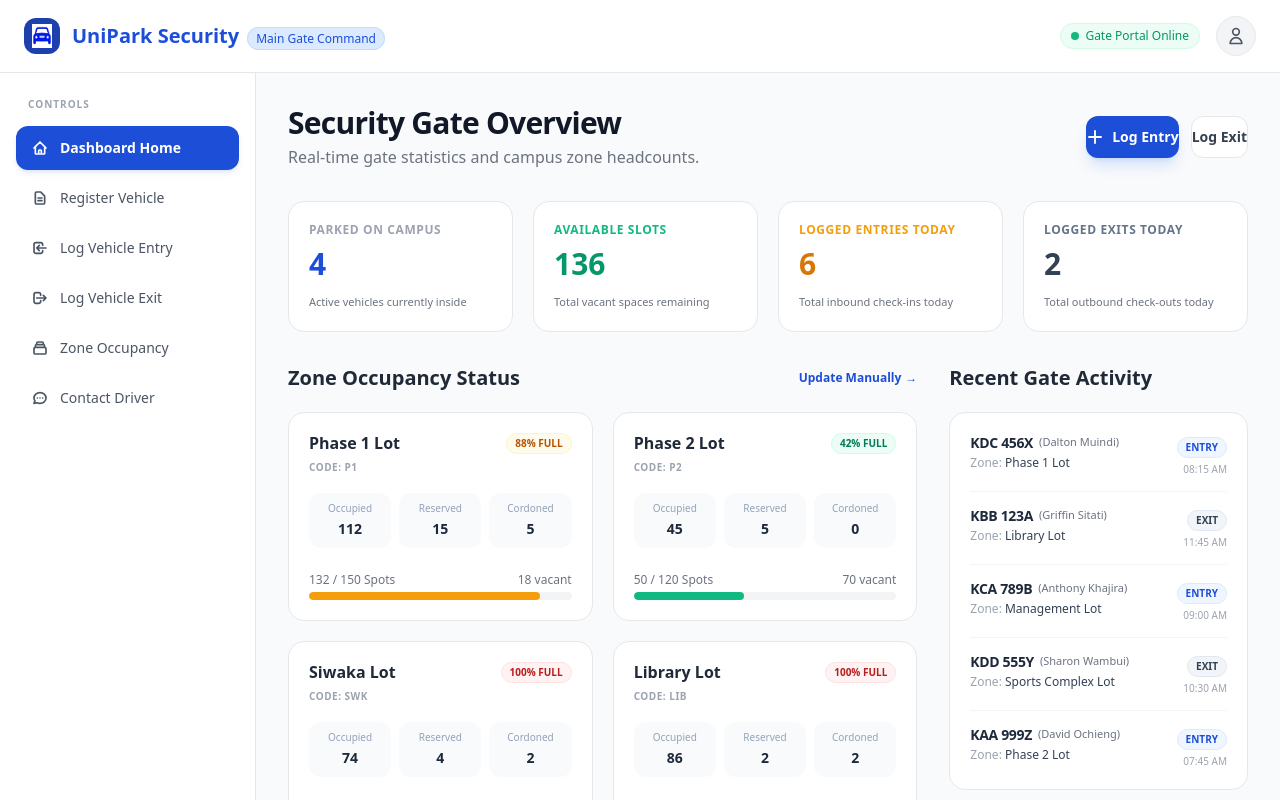
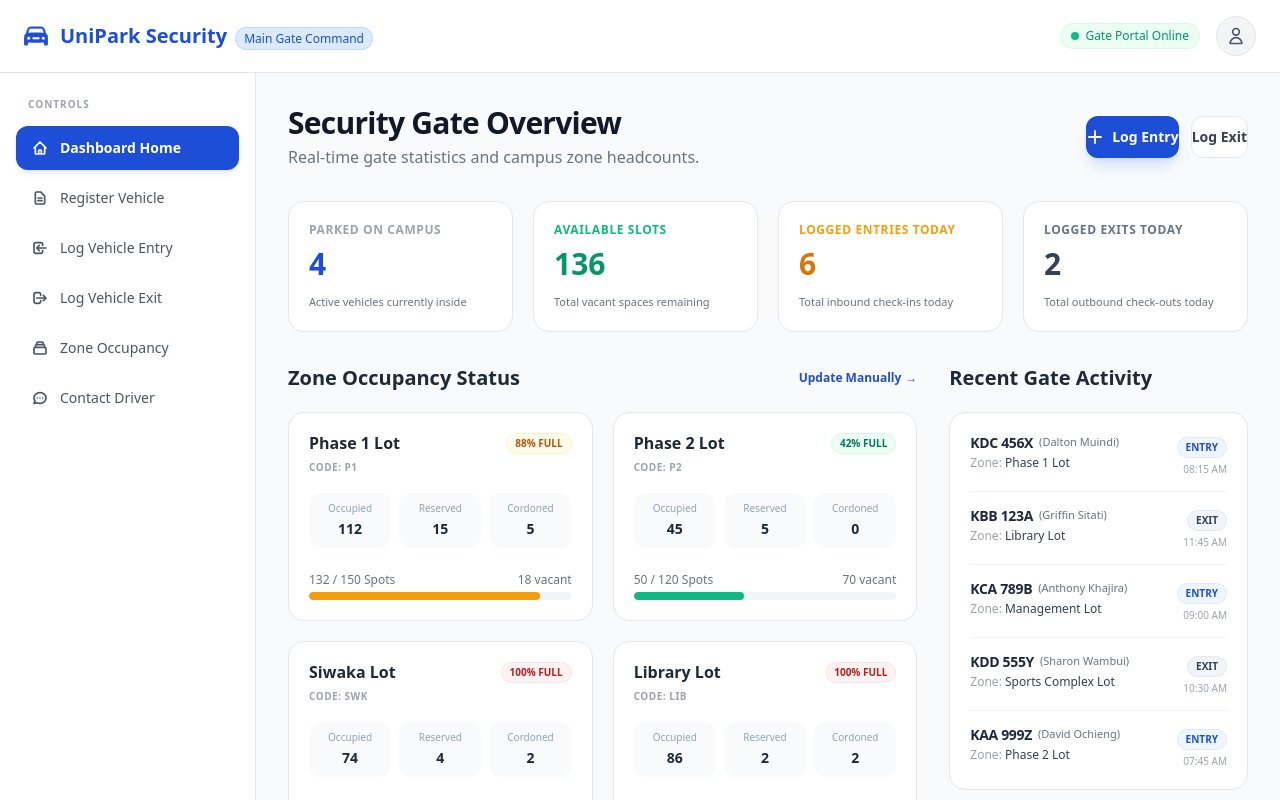
Before and after one commit to CelestialSteel/UniPark, a React (Vite) app in the folder frontend/: page /dashboard/guard in a window 1280 px wide. Shown: the top 800 px of the page. Built offline with nearby package versions, Linux system fonts and the light colour scheme.

Commit message:
Fixed the Logo
Changed it from a PNG to an SVG

```diff
--- a/frontend/src/components/Dashboard/AdminDashboard.jsx
+++ b/frontend/src/components/Dashboard/AdminDashboard.jsx
@@ -190,7 +190,7 @@ export default function AdminDashboard() {
             {/* Top Bar / Header */}
             <header className="border-b border-gray-200 bg-white/90 backdrop-blur-md px-6 py-4 flex items-center justify-between sticky top-0 z-40">
                 <div className="flex items-center gap-3">
-                    <div className="UniPark-Logo" style={{ backgroundColor: "#1e40af", padding: "8px", borderRadius: "12px", height: "36px", width: "36px", display: "flex", alignItems: "center", justifyContent: "center" }}>
+                    <div className="UniPark-Logo">
                         <img src={ASSETS.logo} alt="UniPark Logo" className="h-6 w-auto" />
                     </div>
                     <div>
--- a/frontend/src/components/Dashboard/DriverDashboard.jsx
+++ b/frontend/src/components/Dashboard/DriverDashboard.jsx
@@ -66,9 +66,9 @@ export default function DriverDashboard({ defaultTab = 'home' }) {
             {/* Top Bar / Header */}
             <header className="border-b border-gray-200 bg-white/90 backdrop-blur-md px-6 py-4 flex items-center justify-between sticky top-0 z-40">
                 <div className="flex items-center gap-3">
-                     <div className="UniPark-Logo" style={{ backgroundColor: "#1e40af", padding: "8px", borderRadius: "12px", height: "36px", width: "36px", display: "flex", alignItems: "center", justifyContent: "center" }}>
+                    <div className="UniPark-Logo">
                         <img src={ASSETS.logo} alt="UniPark Logo" className="h-6 w-auto" />
-                     </div>
+                    </div>
 
                     <div>
                         <span className="text-xl font-bold text-blue-700">UniPark</span>
@@ -166,11 +166,10 @@ export default function DriverDashboard({ defaultTab = 'home' }) {
                         <button
                             key={item.id}
                             onClick={() => setActiveTab(item.id)}
-                            className={`flex w-full items-center gap-3 rounded-xl px-4 py-3 text-left text-sm font-medium transition cursor-pointer ${
-                                activeTab === item.id
+                            className={`flex w-full items-center gap-3 rounded-xl px-4 py-3 text-left text-sm font-medium transition cursor-pointer ${activeTab === item.id
                                     ? 'bg-blue-700 text-white font-semibold shadow-md shadow-blue-700/10'
                                     : 'text-gray-600 hover:bg-blue-50 hover:text-blue-700'
-                            }`}
+                                }`}
                         >
                             <svg className="h-4 w-4 shrink-0" fill="none" stroke="currentColor" viewBox="0 0 24 24">
                                 <path strokeLinecap="round" strokeLinejoin="round" strokeWidth="2.5" d={item.icon} />
@@ -197,11 +196,10 @@ export default function DriverDashboard({ defaultTab = 'home' }) {
 
                         <button
                             onClick={() => setActiveTab('profile')}
-                            className={`flex w-full items-center gap-3 rounded-xl px-4 py-3 text-left text-sm font-medium transition cursor-pointer mb-1 ${
-                                activeTab === 'profile'
+                            className={`flex w-full items-center gap-3 rounded-xl px-4 py-3 text-left text-sm font-medium transition cursor-pointer mb-1 ${activeTab === 'profile'
                                     ? 'bg-blue-700 text-white font-semibold shadow-md shadow-blue-700/10'
                                     : 'text-gray-600 hover:bg-blue-50 hover:text-blue-700'
-                            }`}
+                                }`}
                         >
                             <svg className="h-4 w-4" fill="none" stroke="currentColor" viewBox="0 0 24 24">
                                 <path strokeLinecap="round" strokeLinejoin="round" strokeWidth="2.5" d="M16 7a4 4 0 11-8 0 4 4 0 018 0zM12 14a7 7 0 00-7 7h14a7 7 0 00-7-7z" />
--- a/frontend/src/components/Dashboard/SecurityDashboard.jsx
+++ b/frontend/src/components/Dashboard/SecurityDashboard.jsx
@@ -226,7 +226,7 @@ export default function SecurityDashboard() {
             {/* Top Bar / Header */}
             <header className="border-b border-gray-200 bg-white/90 backdrop-blur-md px-6 py-4 flex items-center justify-between sticky top-0 z-40">
                 <div className="flex items-center gap-3">
-                    <div className="UniPark-Logo" style={{ backgroundColor: "#1e40af", padding: "8px", borderRadius: "12px", height: "36px", width: "36px", display: "flex", alignItems: "center", justifyContent: "center" }}>
+                    <div className="UniPark-Logo">
                         <img src={ASSETS.logo} alt="UniPark Logo" className="h-6 w-auto" />
                     </div>
                     <div>
--- a/frontend/src/constants/assets.js
+++ b/frontend/src/constants/assets.js
@@ -1,5 +1,5 @@
 import ParkingLotImage from '../assets/Parking_lot.png';
-import LogoImage from '../assets/logo.png';
+import LogoImage from '../assets/logo.svg';
 import CampusMapImage from '../assets/campus_map.png';
 
 export const ASSETS = {
```
Also changed, not shown: frontend/src/assets/logo.png (deleted), frontend/src/assets/logo.svg (added).
